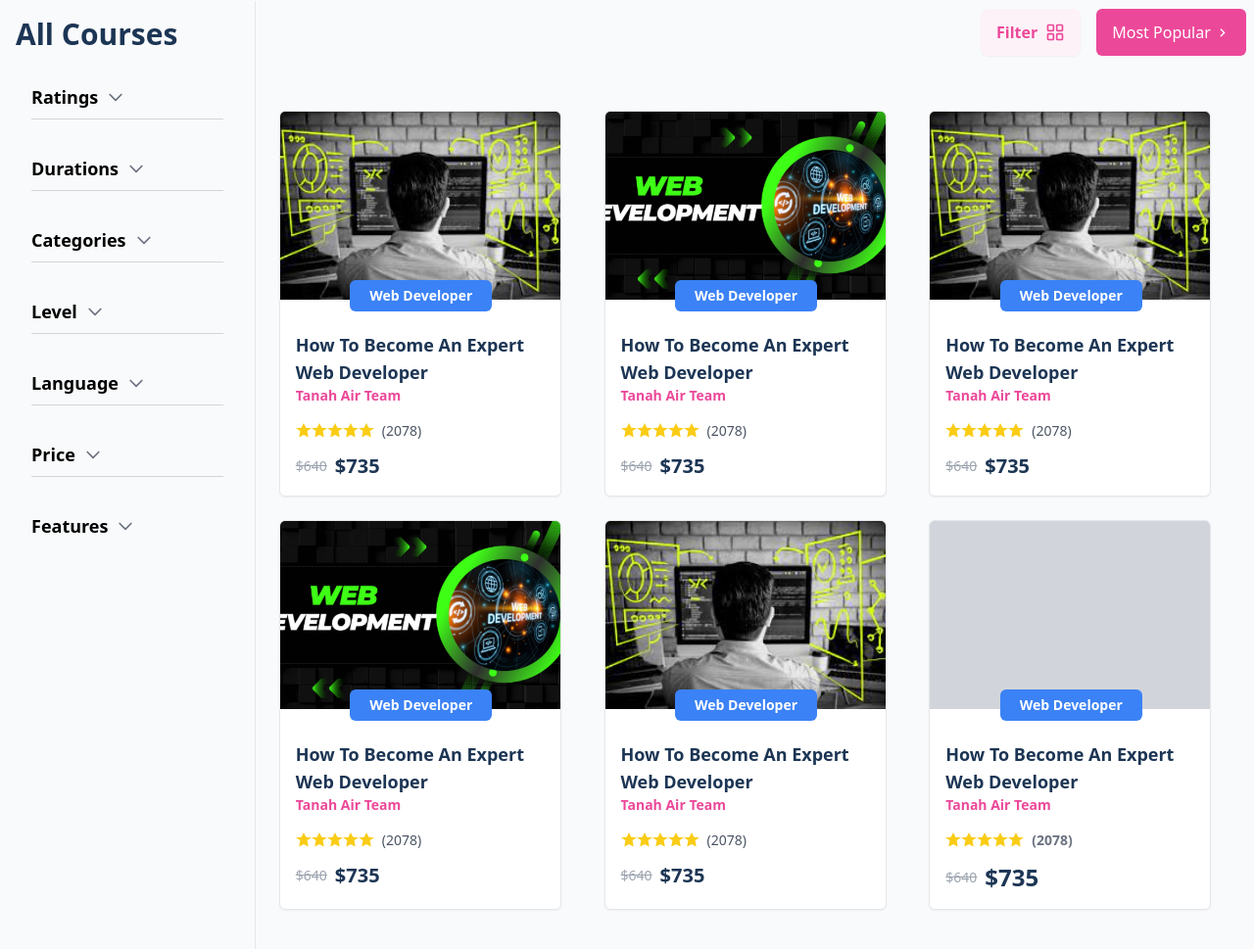
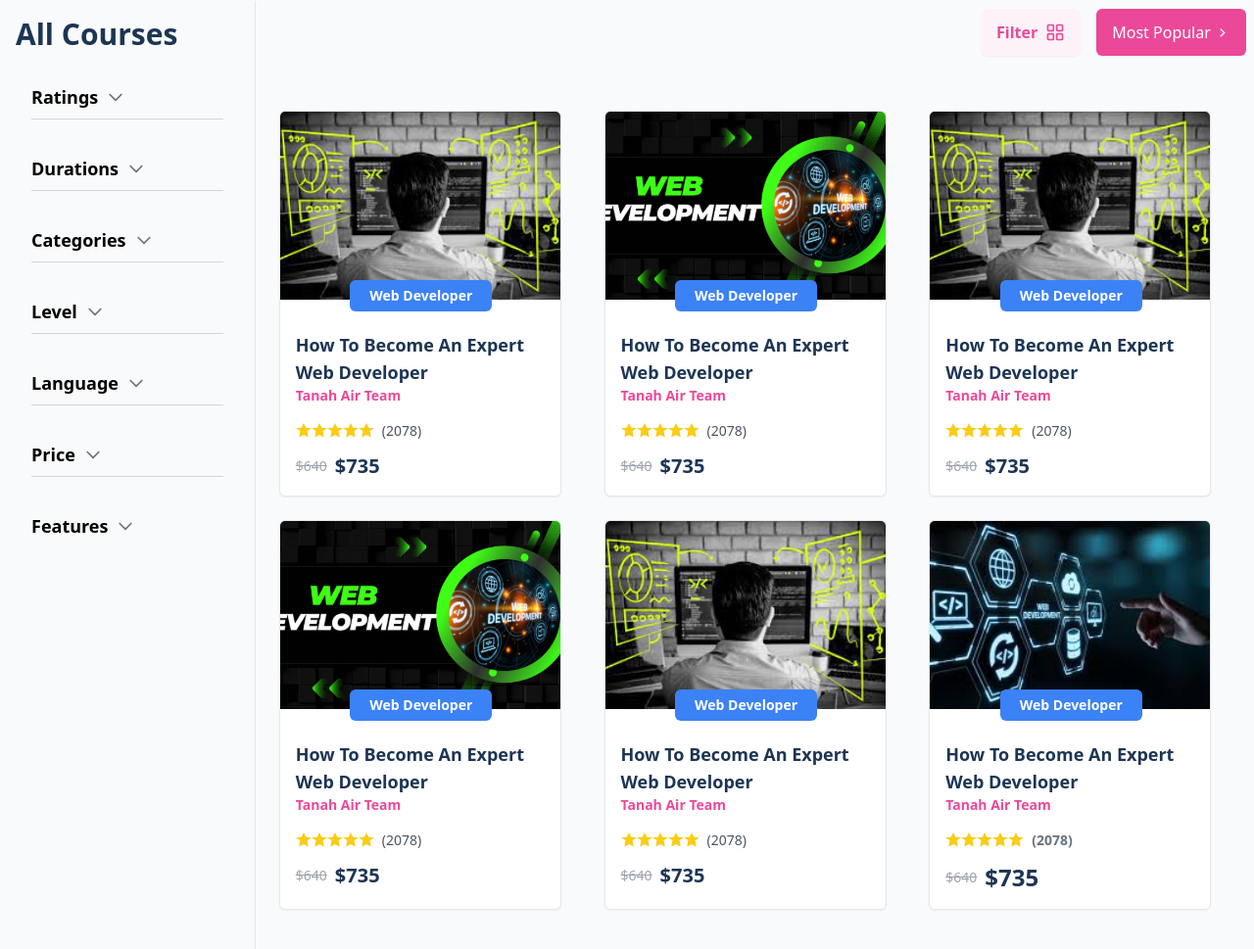
Before and after one commit to jumakulov-ozodbek/Education, a website: page cources/cources.html in a window 1280 px wide. Shown: the part 1673-2642 px from the top of the page at 98% size. Drawn offline with nearby package versions, Linux system fonts and the light colour scheme.

Commit message:
dfwefvwrf

```diff
--- a/cources/cources.html
+++ b/cources/cources.html
@@ -765,9 +765,9 @@
           </div>
         </div>
 
-        <div class="bg-white  w-72 border border-gray-200 shadow-sm rounded-md overflow-hidden">
+        <div class="bg-white  w-72  border border-gray-200 shadow-sm rounded-md overflow-hidden">
           <div class="relative">
-            <div class="bg-gray-300 h-48 w-full"></div>
+         <img src="../assets/img/images.jpg" alt="html banner" class="h-48 w- object-cover">
             <span
               class="absolute -bottom-3 left-[25%] bg-blue-500 text-white text-sm font-semibold px-5 py-1.5 rounded-md">
               Web Developer
```
Also changed, not shown: assets/img/images.jpg (added).
